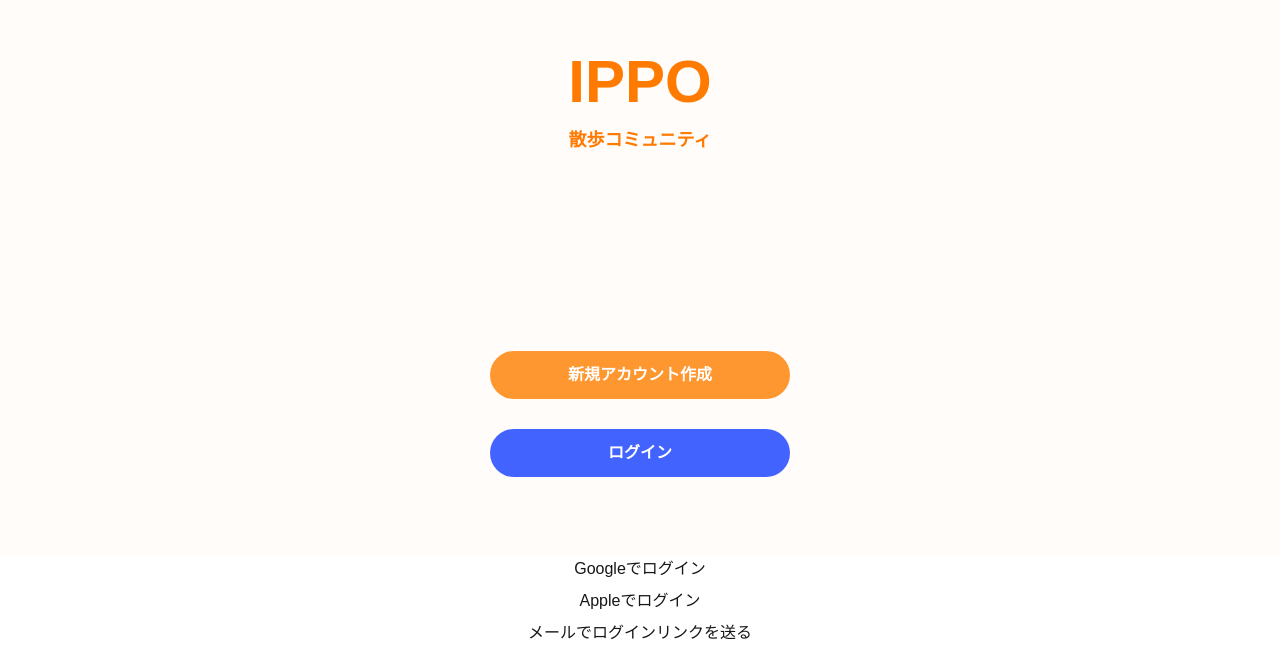
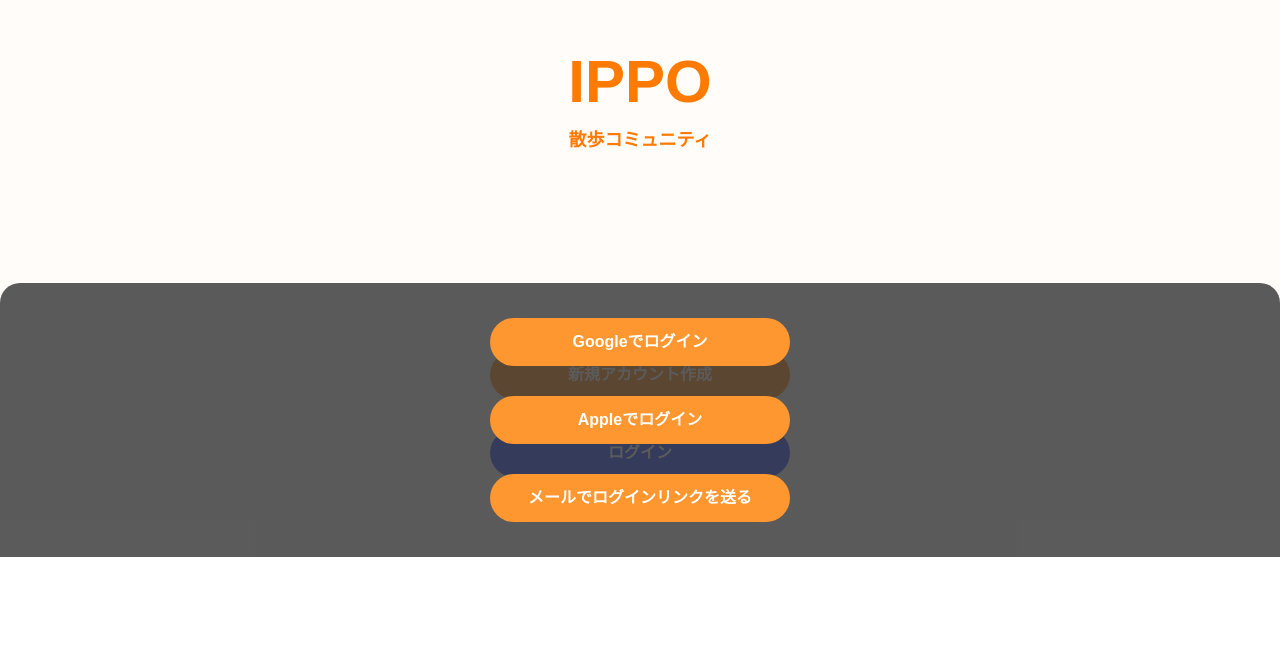
Before and after one commit to kaito0804/ippo, a Next.js app: page / in a window 1280 px wide. Shown: the part 243-888 px from the top of the page. After the commit the page ends 800 px from the top, so only its background shows below. Built offline with nearby package versions, Linux system fonts and the light colour scheme; no server answers.

Commit message:
⚡️ 承認用UI追加

```diff
--- a/src/app/component/NewRegAuth/newregauth.jsx
+++ b/src/app/component/NewRegAuth/newregauth.jsx
@@ -21,10 +21,10 @@ export default function AuthButtons() {
 	};
 
 	return (
-    <div className="flex flex-col gap-2">
-      <button onClick={signInWithGoogle}>Googleでログイン</button>
-      <button onClick={signInWithApple}>Appleでログイン</button>
-      <button onClick={signInWithEmail}>メールでログインリンクを送る</button>
+		<div className="absolute bottom-[0] flex flex-col justify-center items-center gap-[30px] w-[100%] py-[35px] bg-[rgba(51,51,51,0.8)] rounded-t-[20px]">
+			<div onClick={signInWithGoogle} className="w-[300px] py-[12px] px-[5px] flex flex-col justify-center items-center bg-[#ff9731] text-white rounded-[100px] font-bold">Googleでログイン</div>
+			<div onClick={signInWithApple}  className="w-[300px] py-[12px] px-[5px] flex flex-col justify-center items-center bg-[#ff9731] text-white rounded-[100px] font-bold">Appleでログイン</div>
+			<div onClick={signInWithEmail}  className="w-[300px] py-[12px] px-[5px] flex flex-col justify-center items-center bg-[#ff9731] text-white rounded-[100px] font-bold">メールでログインリンクを送る</div>
 		</div>
 	);
 }
```
Also changed, not shown: src/app/custom.css (added, +7 -0 lines). Lines whose indentation alone changed are shown as unchanged.
